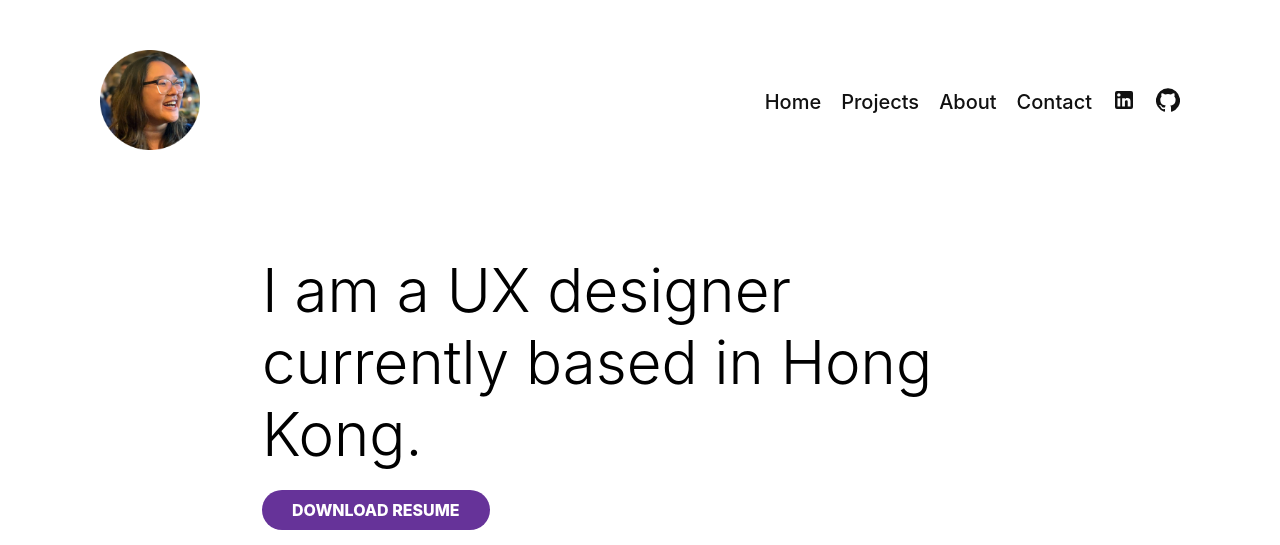
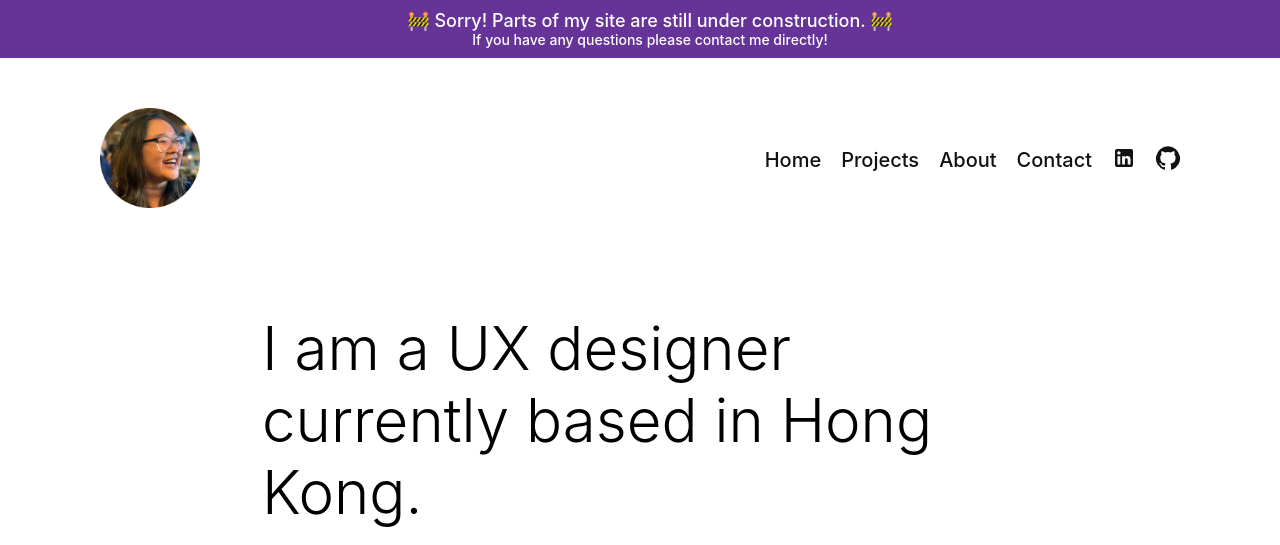
Before and after one commit to michelleytlock/portfolio, a Gatsby site: page /about in a window 1280 px wide. Shown: the top 545 px of the page. Built offline with nearby package versions, Linux system fonts and the light colour scheme; Gatsby itself is replaced by a stand-in of ours.

Commit message:
Add alert banner

```diff
--- /dev/null
+++ b/src/components/Alert.js
@@ -0,0 +1,13 @@
+import React from 'react';
+import '../styles/Alert.css'
+
+function Alert() {
+   return (
+      <div className="alert">
+         <h2>🚧 Sorry! Parts of my site are still under construction. 🚧</h2>
+        <h3>If you have any questions please contact me directly!</h3>
+      </div>
+   )
+}
+
+export default Alert
--- a/src/pages/404.js
+++ b/src/pages/404.js
@@ -6,12 +6,14 @@ import "../styles/404.css"
 import Navbar from "../components/Navbar"
 import Footer from "../components/Footer"
 import Head from "../components/Head"
+import Alert from "../components/Alert"
 
 const NotFound = () => {
   return (
     <div className="error">
       <div className="error__wrapper">
         <Head title="🚨 404" />
+        <Alert />
         <Navbar />
         <div className="error__content">
           <div className="error__text">
--- a/src/pages/about.js
+++ b/src/pages/about.js
@@ -9,11 +9,13 @@ import Experience from "../components/Experience"
 import Tool from "../components/Tool"
 import Emoji from "../components/Emoji"
 import Head from "../components/Head"
+import Alert from "../components/Alert"
 
 const About = () => {
   return (
     <div className="about">
       <Head title="🍕 About" />
+      <Alert />
       <Navbar />
       <div className="about__content">
         <div
--- a/src/pages/contact.js
+++ b/src/pages/contact.js
@@ -6,12 +6,14 @@ import Navbar from "../components/Navbar"
 import Footer from "../components/Footer"
 import Head from "../components/Head"
 import Emoji from "../components/Emoji"
+import Alert from "../components/Alert"
 
 const Contact = () => {
   return (
     <div className="contact">
       <div className="contact__wrapper">
         <Head title="👋 Contact" />
+        <Alert />
         <Navbar />
         <div className="contact__content">
           <h2>Contact Me <Emoji label="woman technologist" symbol="👩🏻‍💻" /></h2>
--- a/src/pages/projects.js
+++ b/src/pages/projects.js
@@ -1,16 +1,18 @@
 import React from "react"
-import "../styles/projects.css"
+import "../styles/projects.css";
 
 //Components
 import Navbar from "../components/Navbar"
 import Footer from "../components/Footer"
 import Head from "../components/Head"
 import Project from "../components/Project"
+import Alert from "../components/Alert";
 
 const Projects = () => {
   return (
     <div className="projects">
       <Head title="🔥 Projects" />
+      <Alert />
       <Navbar />
       <div className="projects__content">
         <div className="projects__row">
--- /dev/null
+++ b/src/styles/Alert.css
@@ -0,0 +1,19 @@
+.alert {
+   background-color: rebeccapurple;
+   color: white;
+   padding: 10px;
+   width: 100vw;
+   text-align: center;
+ }
+
+ .alert > h2, h3 {
+   font-weight: 500;
+ }
+
+ .alert > h2 {
+   font-size: 18px;
+ }
+
+ .alert > h3 {
+   font-size: 14px;
+ }
--- a/src/templates/project.js
+++ b/src/templates/project.js
@@ -2,6 +2,7 @@ import React from "react"
 import { graphql } from "gatsby"
 import { BLOCKS } from "@contentful/rich-text-types"
 import { documentToReactComponents } from "@contentful/rich-text-react-renderer"
+
 
 // import "../styles/project-template.css"
 
@@ -10,6 +11,7 @@ import Navbar from "../components/Navbar"
 import Footer from "../components/Footer"
 import Next from "../components/Next"
 import Head from "../components/Head"
+import Alert from '../components/Alert'
 
 export const query = graphql`
   query($slug: String!) {
@@ -66,6 +68,7 @@ const Project = props => {
   return (
     <>
       <Head title={props.data.contentfulProject.title} />
+      <Alert />
       <section className="hero is-medium">
         {/* <!-- Hero head: will stick at the top --> */}
         <div className="hero-head">
```
Also changed, not shown: src/pages/home.js (+6 -1 lines).
